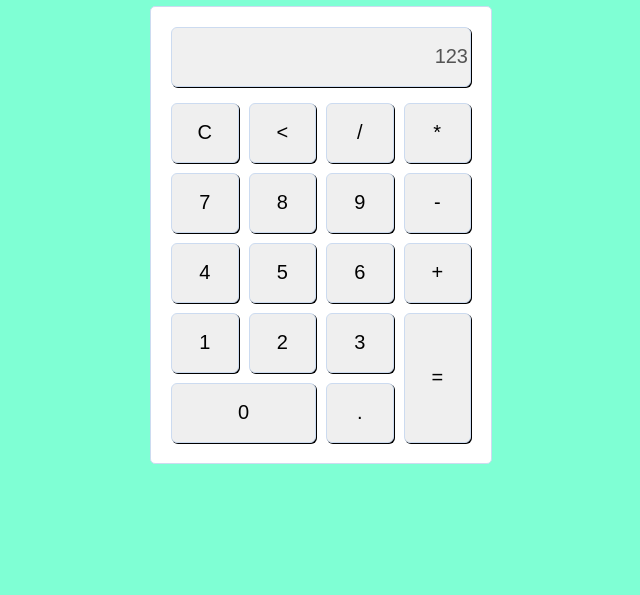
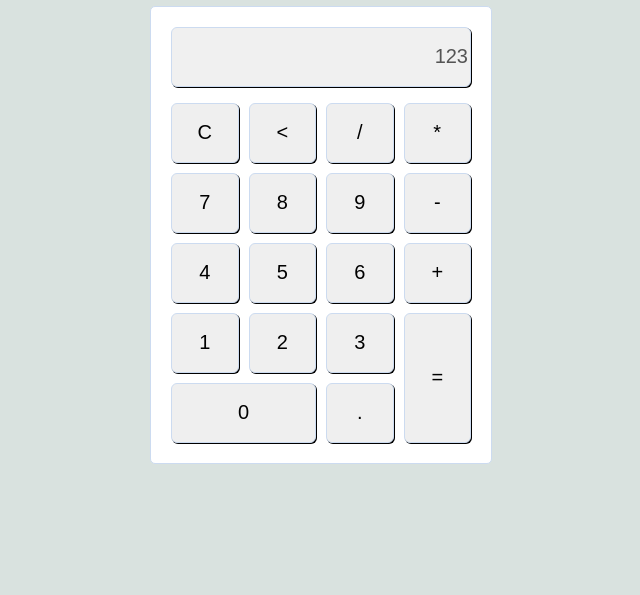
Before and after one commit to cirineualmeida/calculadora, a plain HTML site: page index.html in a window 1280 px wide. Shown: the part 205-800 px from the top of the page, without its empty margins (319-959 px from the left). Drawn offline with Linux system fonts and the light colour scheme.

Commit message:
Update style.css

```diff
--- a/style.css
+++ b/style.css
@@ -1,5 +1,5 @@
 body {
-    background-color: aquamarine;
+    background-color: rgb(217, 226, 223);
     display: flex;
     flex-direction: column;
     justify-content: center;
```
